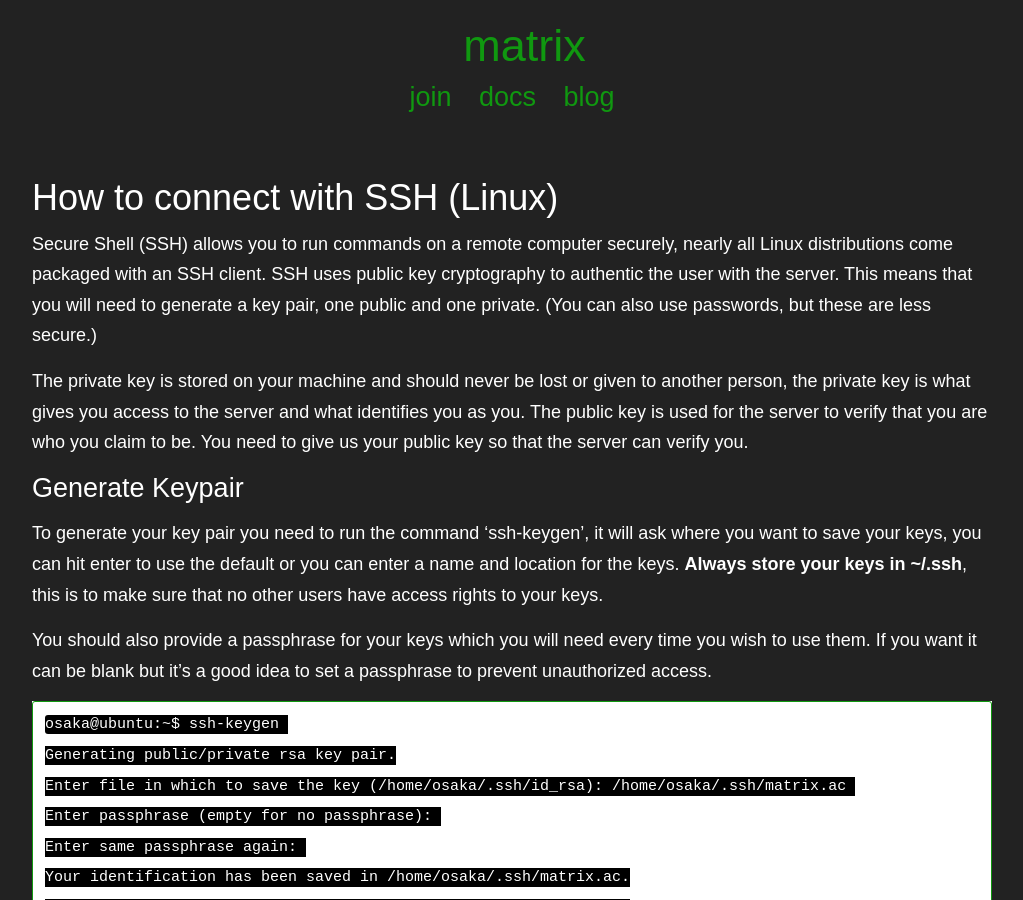
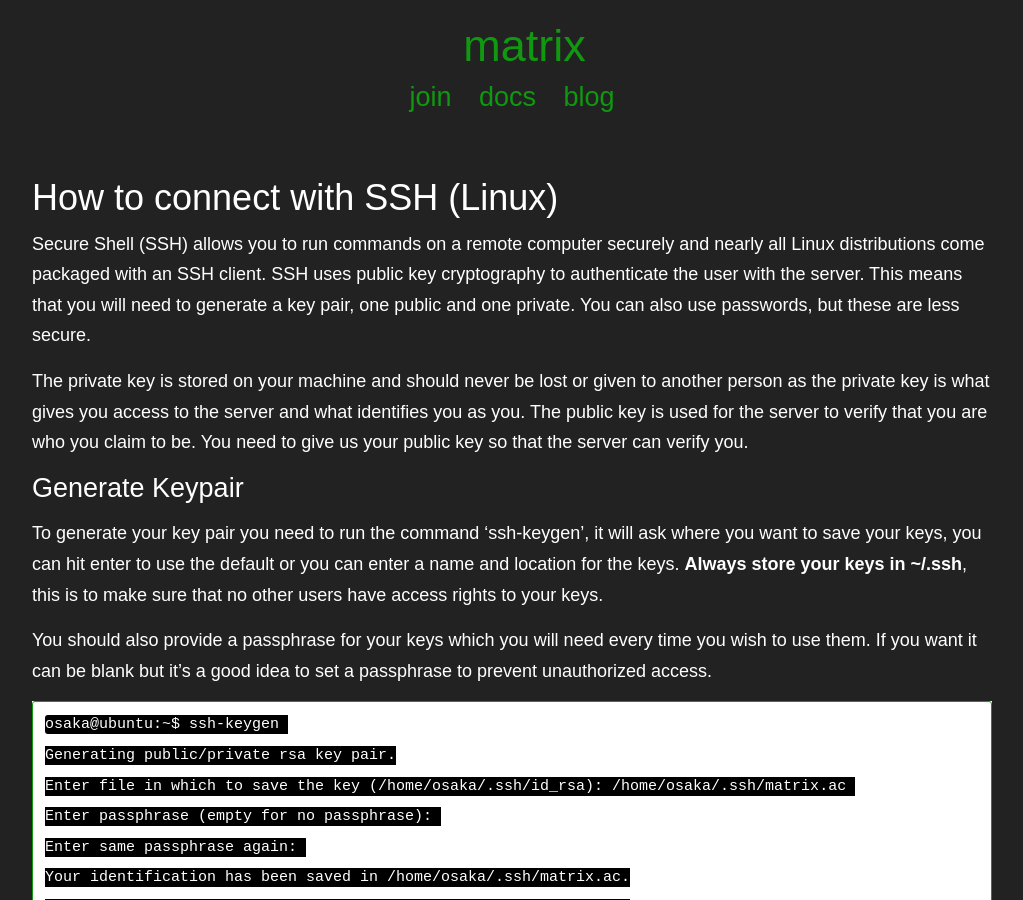
Before and after one commit to matrix-ac/blog, a Jekyll site: the page built from docs/ssh-linux.md, in a window 1280 px wide and 900 px high. Shown: the whole window, without its empty margins (128-1151 px from the left). Built offline with Jekyll 4.4.1, drawn with Linux system fonts in a browser that asks for light colours; some of the changed text lies outside the part shown.

Commit message:
SSH-Linux Docs. Typo corrections

```diff
--- a/docs/ssh-linux.md
+++ b/docs/ssh-linux.md
@@ -7,9 +7,9 @@ categories:
 - Command Line
 ---
 
-Secure Shell (SSH) allows you to run commands on a remote computer securely, nearly all Linux distributions come packaged with an SSH client. SSH uses public key cryptography to authentic the user with the server. This means that you will need to generate a key pair, one public and one private. (You can also use passwords, but these are less secure.)
+Secure Shell (SSH) allows you to run commands on a remote computer securely and nearly all Linux distributions come packaged with an SSH client. SSH uses public key cryptography to authenticate the user with the server. This means that you will need to generate a key pair, one public and one private. You can also use passwords, but these are less secure.
 
-The private key is stored on your machine and should never be lost or given to another person, the private key is what gives you access to the server and what identifies you as you. The public key is used for the server to verify that you are who you claim to be. You need to give us your public key so that the server can verify you.
+The private key is stored on your machine and should never be lost or given to another person as the private key is what gives you access to the server and what identifies you as you. The public key is used for the server to verify that you are who you claim to be. You need to give us your public key so that the server can verify you.
 
 ## Generate Keypair
 
```
Also changed, not shown: other parts of docs/ssh-linux.md (+2 -2 lines).
